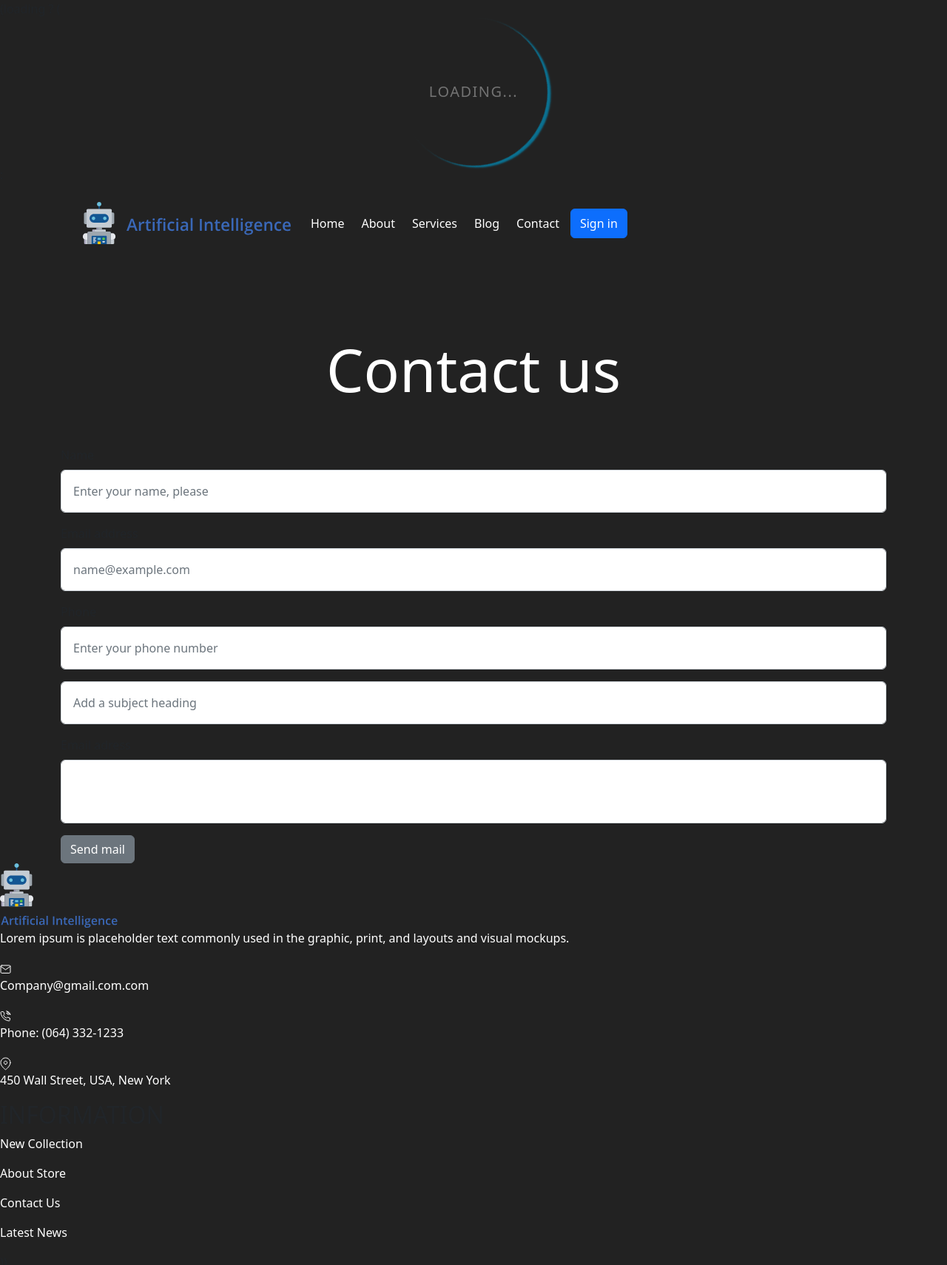
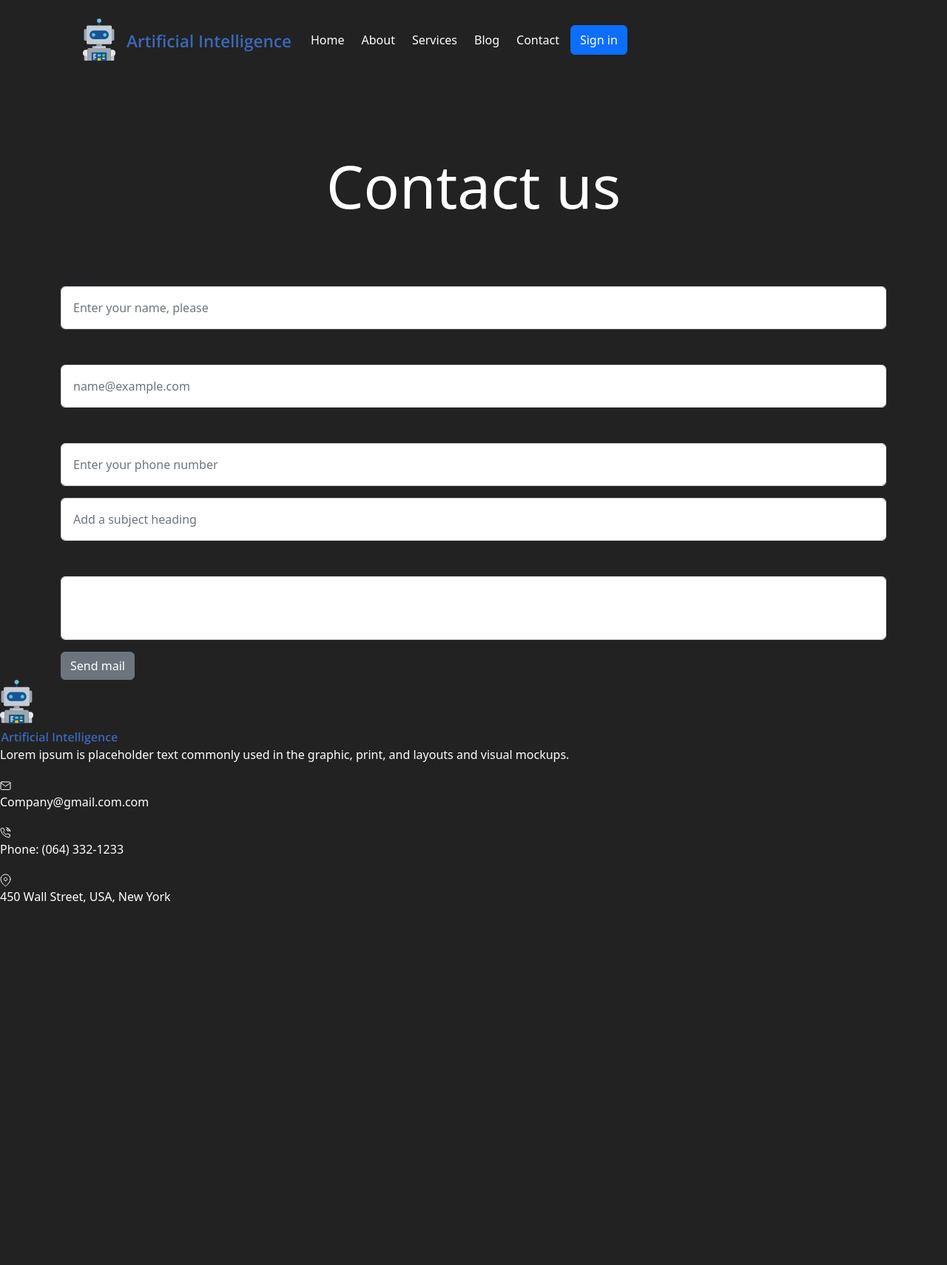
Before and after one commit to AytanBayramova/Artificial-Intelligence, a React (Create React App) app: page /elaqe in a window 1280 px wide. Shown: the top 1710 px of the page at 74% size. After the commit the page ends 1240 px from the top, so only its background shows below. Built offline with nearby package versions, Linux system fonts and the light colour scheme.

Commit message:
it was complated

```diff
--- a/src/App.css
+++ b/src/App.css
@@ -25,9 +25,10 @@ textarea{
 
 .ring ::before{
   position: absolute;
-  content: "";
+  content: '';
   left: 0;
   top: 0;
+  height: 100%;
   width: 100%;
   box-shadow: 0 0 5px rgba(255, 255, 255, .3);
   border-radius: 50%;
--- a/src/App.js
+++ b/src/App.js
@@ -21,17 +21,18 @@ function App() {
     setTimeout(()=>{
       setLoading(false);
 
-    },7000);
+    },2000);
   }, []);
 
   return (
     <>
-    (loading ? (
+    {loading ? (
       <div className='center'>
       <div className='ring'></div>
         <span>Loading...</span>
-     </div> :
-     <BrowserRouter>
+     </div>
+    ):(
+      <BrowserRouter>
     <Navbar/>
 
     <Routes>
@@ -50,8 +51,7 @@ function App() {
 
     <Footer/>
     </BrowserRouter>
-
-    ))
+    )}
 
 
 
--- a/src/components/Footer.css
+++ b/src/components/Footer.css
@@ -3,3 +3,8 @@
     display: flex;
     justify-content: space-between;
 }
+
+.sonHisse{
+    display: flex;
+    justify-content: space-between;
+}
--- a/src/components/Footer.jsx
+++ b/src/components/Footer.jsx
@@ -29,27 +29,6 @@ const Footer = () => {
         </div>
 
       </div>
-
-
-      <div className="ikinciHisse">
-        <h2>INFORMATION</h2>
-        <p>New Collection</p>
-        <p>About Store</p>
-        <p>Contact Us</p>
-        <p>Latest News</p>
-
-      </div>
-
-
-      <div className="ucuncuHisse"></div>
-
-
-      <div className="dorduncuHisse"></div>
-
-
-      <div className="besinciHisse"></div>
-
-
     </div>
   )
 }
```
